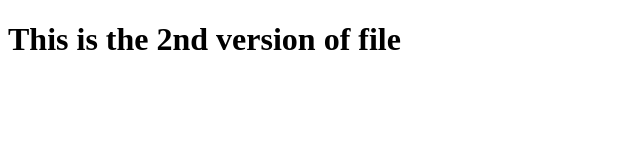
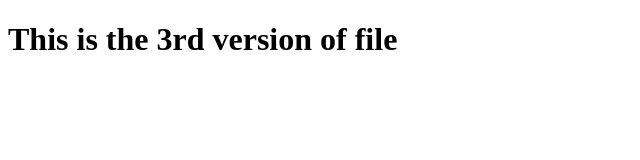
Before and after one commit to avinash17-spark/myrepo, a plain HTML site: page index.html in a window 1280 px wide. Shown: the full height of the page, 0-640 px from the left. Drawn offline with Linux system fonts and the light colour scheme.

Commit message:
3rd version of index.html

```diff
--- a/index.html
+++ b/index.html
@@ -6,6 +6,6 @@
     <title>Document</title>
 </head>
 <body>
-<h1>This is the 2nd version of file </h1>
+<h1>This is the 3rd version of file </h1>
 </body>
 </html>
```
